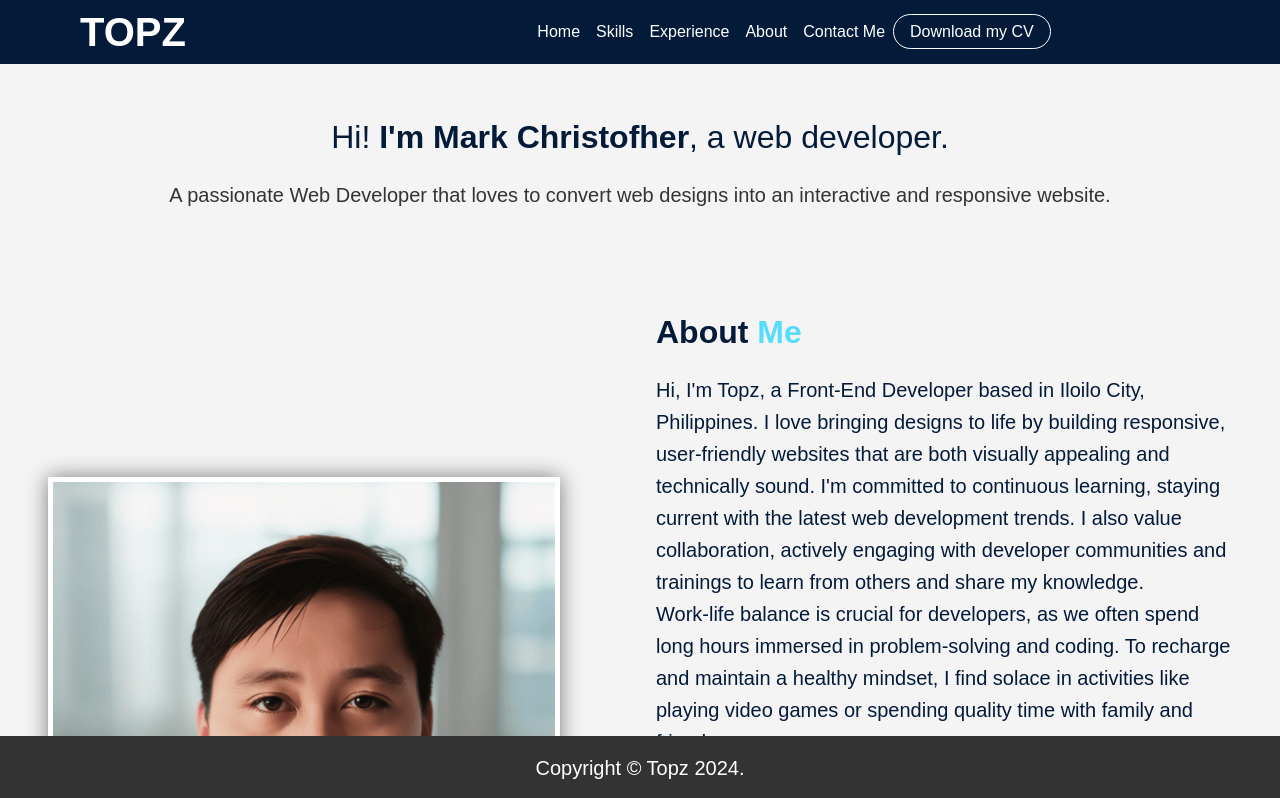
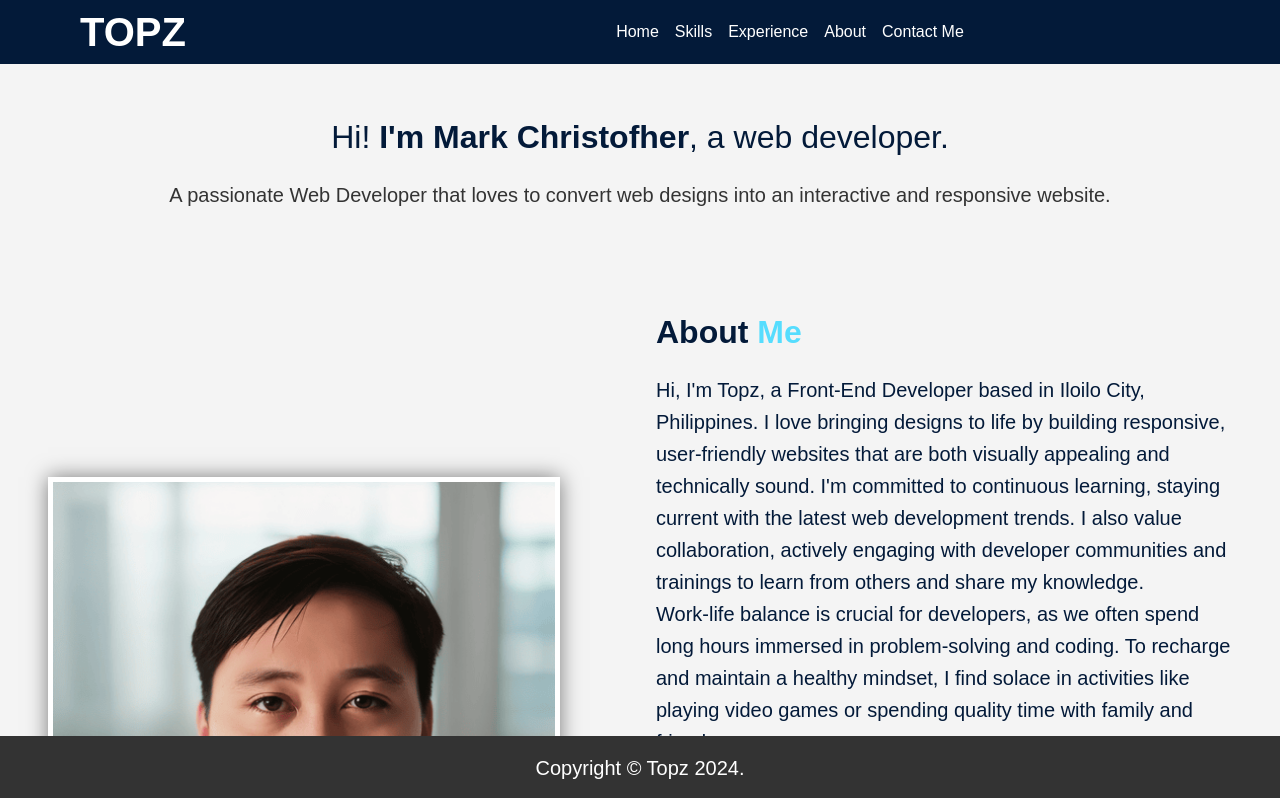
Before and after one commit to anir4tak/anir4tak.github.io, a React (Create React App) app: page / in a window 1280 px wide. Shown: the top 798 px of the page. Built offline with nearby package versions, Linux system fonts and the light colour scheme.

Commit message:
Header and Footer

```diff
--- a/src/components/Contact.js
+++ b/src/components/Contact.js
@@ -66,7 +66,7 @@
             <a href="https://github.com/anir4tak" target="_blank" rel="noopener noreferrer">
               <img src={githubIcon} alt="GitHub" className="icon" />
             </a>
-            <a href="https://discord.com/yourprofile" target="_blank" rel="noopener noreferrer">
+            <a href="https://discordapp.com/users/776705848835309579" target="_blank" rel="noopener noreferrer">
               <img src={discordIcon} alt="Discord" className="icon" />
             </a>
           </div>
--- a/src/components/Header.js
+++ b/src/components/Header.js
@@ -26,7 +26,7 @@
             <li><a href="#experience">Experience</a></li>
             <li><a href="#about">About</a></li>
             <li><a href="#contact">Contact Me</a></li>
-            <li><a href={CV} download={CV} className="cv-download">Download my CV</a></li>
+            {/* <li><a href={CV} download={CV} className="cv-download">Download my CV</a></li> */}
           </ul>
         </div>
       </nav>
```
